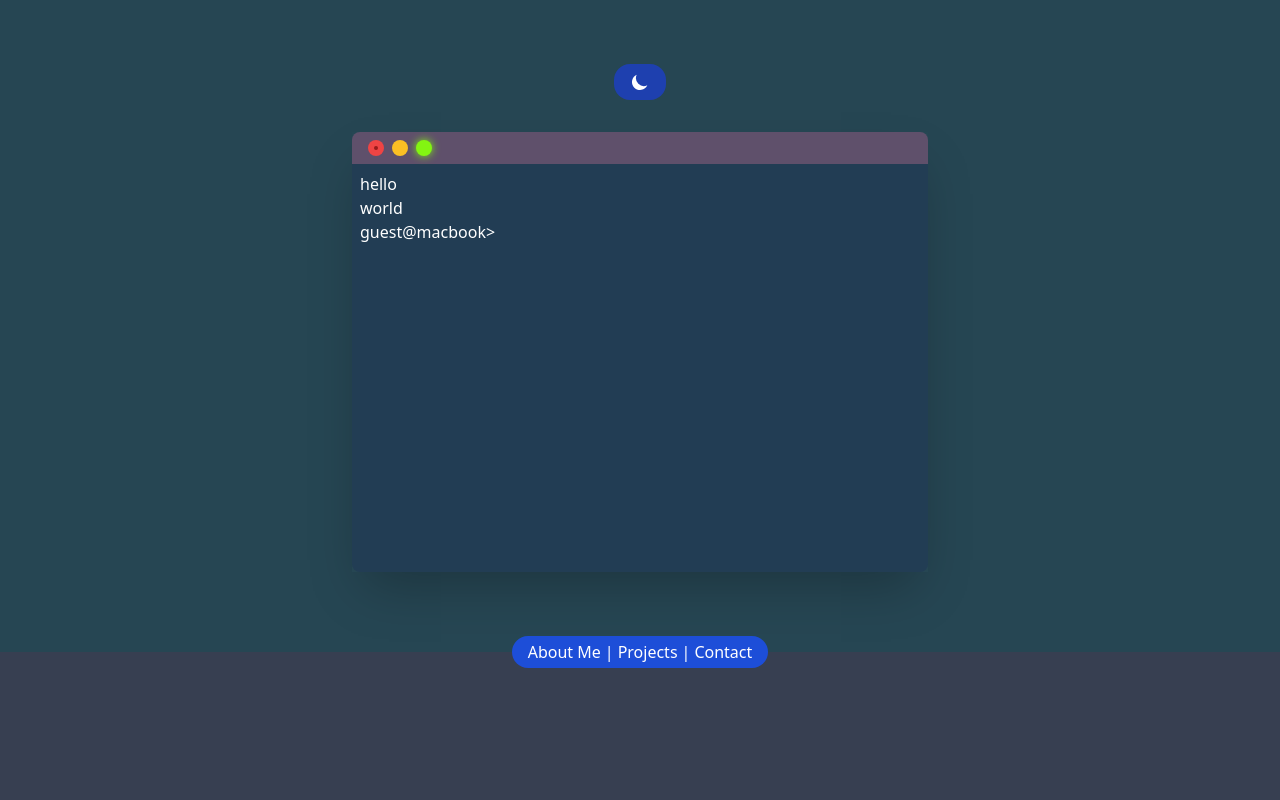
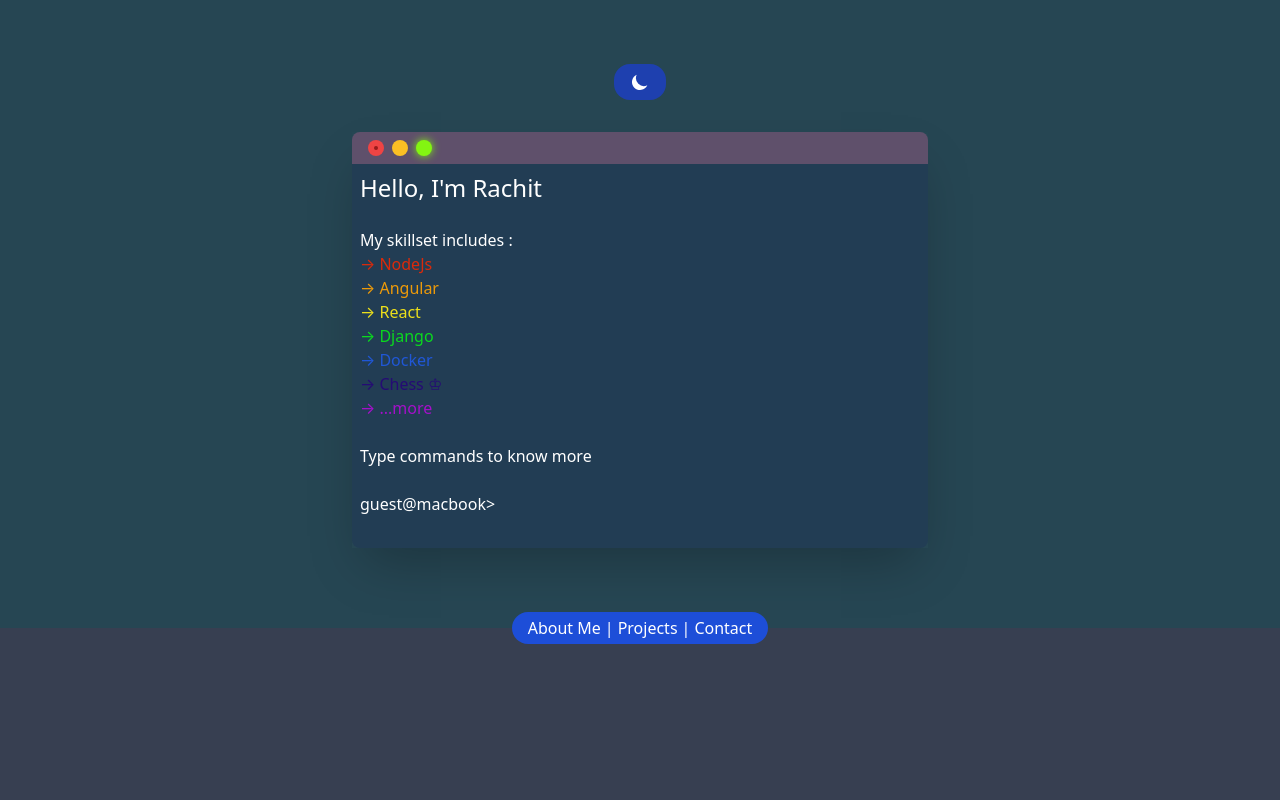
Before and after one commit to itsmerachit/portfolio, a React (Create React App) app: page / in a window 1280 px wide. Shown: the top 800 px of the page. Built offline with nearby package versions, Linux system fonts and the light colour scheme.

Commit message:
Added commands, about me, recruitment status

```diff
--- a/src/components/terminal/terminal.js
+++ b/src/components/terminal/terminal.js
@@ -1,81 +1,144 @@
 import { useEffect, useState, useRef } from "react";
 import "./terminal.css";
-export default function Terminal({ darkMode }) {
+export default function Terminal({ darkMode, setDarkMode }) {
+
+  //List of terminal commands
   let availableCommands = [
     "about",
     "clear",
     "commands",
     "contact",
+    "darkmode",
     "echo",
     "git",
-    "hello",
-    "info",
+    "hello"
   ];
+  //About content
+  let content = [(
+    <div>
+      <span className="text-2xl">Hello, I'm Rachit</span>
+      <br />
+      <br />
+      <p>My skillset includes :</p>
+      <ul>
+        <li className="text-red">→ NodeJs</li>
+        <li className="text-orange">→ Angular</li>
+        <li className="text-yellow">→ React</li>
+        <li className="text-green">→ Django</li>
+        <li className="text-blue">→ Docker</li>
+        <li className="text-indigo">→ Chess ♔ </li>
+        <li className="text-voilet">→ ...more </li>
+      </ul>
+      <br />
+      <p>Type commands to know more</p>
+    </div>
+  )];
 
+  //Input box in terminal
   let inputRef = useRef(null);
+  let terminalRef = useRef(null);
+  let upClicks = 0;
 
-  let [logs, setLogs] = useState(['hello']);
-  useEffect(()=>{
-    // let content = [(
-    //   <>
-    //     <h2>Hello, I'm Rachit</h2>
+  //State variables
+    //Terminal History
+    let [history, setHistory] = useState([]);
+    //Terminal Logs
+    let [logs, setLogs] = useState([]);
 
-    //     <br />
-    //     <p>You may also know me for :</p>
-    //     <ul>
-    //       <li className="text-red">✅ NodeJs Nerd</li>
-    //       <li className="text-orange">✅ Angular Artist</li>
-    //       <li className="text-yellow">✅ React Rodeo</li>
-    //       <li className="text-green">✅ Django Dawg</li>
-    //       <li className="text-blue">✅ Docker Demon</li>
-    //       <li className="text-indigo">✅ Chess Player ♔ </li>
-    //     </ul>
-    //     <br />
-    //     <br />
-    //   </>
-    // )];
-    let content = ['world']
-    setLogs((logs)=>{return [...logs, ...content]})
-  }, []);
+  //To focus on the input whenever the terminal logs change.
   useEffect(() => {
     inputRef.current.focus();
   }, [logs]);
 
-  let handleTerminalClick = () => {
+  //To initialise terminal with about me command.
+  useEffect(() => {
+    setLogs(content);
+    return ()=>{setLogs("")}
+  },[]);
+
+  //Focuses on input box when clicked on terminal
+  function handleTerminalClick () {
+    console.log('clicked');
     inputRef.current.focus();
   };
 
-  let handleTerminalInput = (e) => {
+  //Handles command execution
+  function handleTerminalInput (e) {
     if (e.key === "Enter") {
+      upClicks = 0;
       let input = inputRef.current.value;
       handleCommandInput(input.split(" ")[0], input.split(" ").splice(1));
       inputRef.current.value = "";
       inputRef.current.focus();
       return;
     } else if (e.key === 'ArrowUp') {
-
+      if(!history.length || history.length < upClicks) {
+        return;
+      }
+      upClicks += 1;
+      inputRef.current.value = history[history.length -upClicks];
     }
   };
 
-  let handleCommandOutput = (command, output) => {
-    if(command !== 'clear') {
-      setLogs((logs)=>[...logs, `guest@macbook > ${command}`, output]);
+  /**
+   * Handles command output on the terminal
+   * @param {String} command Command Name
+   * @param {String | Array} output Output rendered to the terminal
+   */
+  function handleCommandOutput (command, output) {
+    if(command === 'clear') {
+      setLogs(output);
       return;
     }
-    setLogs(output);
+    if (output instanceof Array) {
+      setLogs((logs)=>[...logs, `guest@macbook > ${command}`, ...output]);
+      return;
+    }
+    setLogs((logs)=>[...logs, `guest@macbook > ${command}`, output]);
+    return;
   }
 
-  let handleCommandInput = (command, ...args) => {
-    console.log(args);
+  function handleCommandInput (command, ...args) {
+    setHistory((history)=>{
+      if ( history.length <10)
+        return [...history, command]
+      return [...history.splice(1), command]
+    });
     switch(command) {
-      case "hello":
-        handleCommandOutput(command, "hello there! nice to meet you!");
+      case "about":
+        handleCommandOutput(command, content);
         break;
       case "clear":
         handleCommandOutput(command, "");
         break;
+      case "commands":
+        handleCommandOutput(command, availableCommands);
+        break;
+      case "contact":
+        handleCommandOutput(command, "email: sharma.rachit2107@gmail.com");
+        break;
+      case "darkmode":
+        if(!args[0].length) {
+          handleCommandOutput(command, `${command} requires 1 argument but 0 were provided`);
+        }
+        if(args[0][0] == 'true'){
+          setDarkMode(true);
+          handleCommandOutput(command, "dark mode enabled.");
+        } else if (args[0][0] == 'false') {
+          setDarkMode(false);
+          handleCommandOutput(command, "dark mode disabled.");
+        } else {
+          handleCommandOutput(command, "invalid options.");
+        }
+        break;
       case "echo":
-        handleCommandOutput(command, args);
+          handleCommandOutput(command, args[0].join(" "));
+          break;
+      case "git":
+        handleCommandOutput(command, "git: https://github.com/itsmerachit/");
+        break;
+      case "hello":
+        handleCommandOutput(command, "hello there! nice to meet you!");
         break;
       default:
         setLogs((logs)=>[...logs, `guest@macbook > ${command}`, `zsh: command not found: ${command}`])
@@ -83,7 +146,7 @@
   }
 
   return (
-    <div className="terminal" onClick={handleTerminalClick}>
+    <div className="terminal" onClick={handleTerminalClick} ref={terminalRef}>
       <div className="terminal-header">
         <div className="terminal-buttons inline-flex">
           <div className="circle bg-red-500 top-1 left-1">
@@ -93,13 +156,12 @@
           <div className="circle bg-green"></div>
         </div>
       </div>
-      <div className={"terminal-body h-96 overflow-hidden " +(darkMode ? " text-white terminal-body-dark " : " terminal-body ")}>
-        <div className={"p-2"}>
-          {logs.length?
+      <div className={"terminal-body rounded-b-lg h-96 overflow-y-scroll " +(darkMode ? " text-white terminal-body-dark " : " terminal-body ")}>
+        <div className={"p-2 commands"}>
+          {logs.length ?
           (logs.map((log, index) => {
-            return <span key={index}>{log}<br /></span>;
-            })
-          )
+              return <span key={index}>{log}<br /></span>;
+          }))
           :''
           }
           <span>
@@ -119,7 +181,23 @@
           </span>
         </div>
       </div>
-      <div className={"terminal-footer w-full h-6 rounded-b-lg " +(darkMode ? " text-white terminal-body-dark " : " terminal-body ")}></div>
     </div>
   );
 }
+
+export function RecruitmentStatus({darkMode}) {
+  return (
+    <div className={"mt-10"}>
+      <span className={"text-lg " + (darkMode? "text-white":"text-blue-900")}>
+        Recruitment Status
+      </span>
+      <span className={"flex " + (darkMode? "text-white":"text-blue-900")}>
+        <div className="bulb bg-green mt-1 pt-2"></div>
+        <span className="text-3xl ml-2">
+          Open to offers
+        </span>
+      </span>
+
+    </div>
+  )
+}
```
